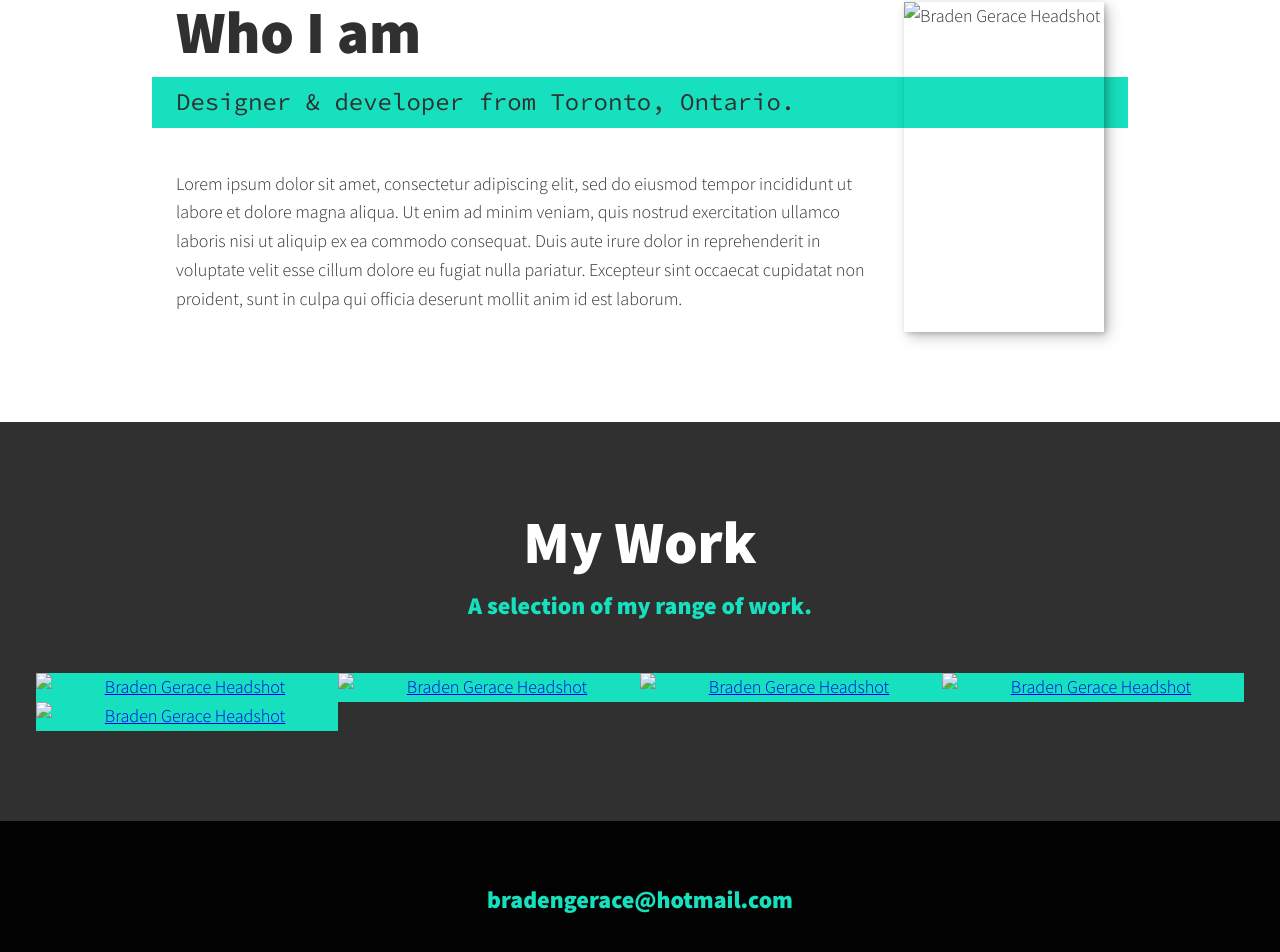
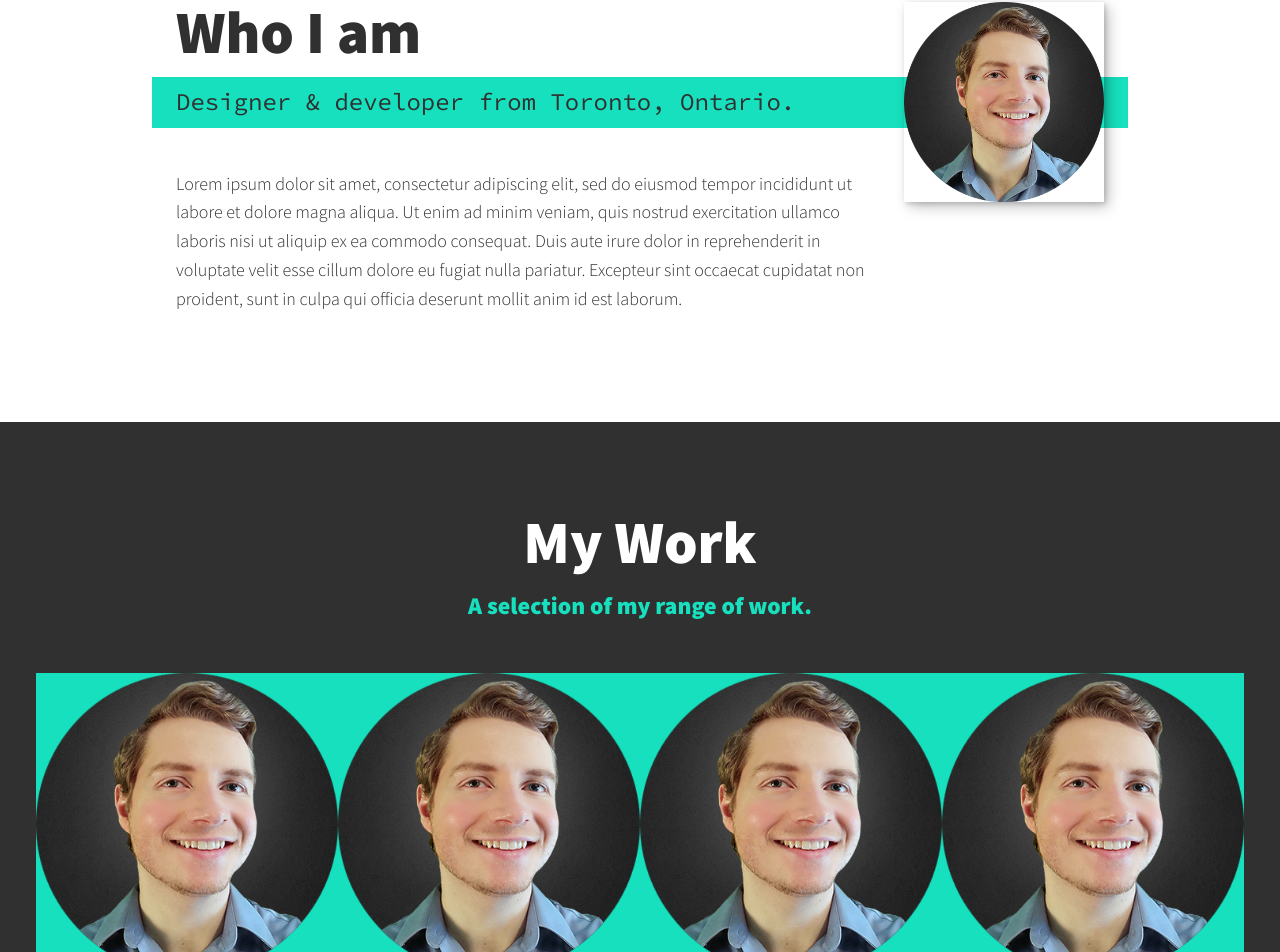
Before and after one commit to BradenGerace/BradenGerace.github.io, a plain HTML site: page index.html in a window 1280 px wide. Shown: the part 1382-2334 px from the top of the page. Drawn offline with nearby package versions, Linux system fonts and the light colour scheme.

Commit message:
added image

```diff
--- a/index.html
+++ b/index.html
@@ -77,7 +77,7 @@
                 </p>
             </div>
 
-            <img src="C:\Users\Braden\Desktop\Files\Portfolio Headshots\Headshot 1 circle.png" alt="Braden Gerace Headshot" class="about-me__img">
+            <img src="Headshot 1 circle.png" alt="Braden Gerace Headshot" class="about-me__img">
         </section>
 
         <!-- my work -->
@@ -88,27 +88,27 @@
             <div class="portfolio">
                 <!-- portfolio item 01 -->
                 <a href="portfolio-item.html" class="portfolio__item">
-                    <img src="C:\Users\Braden\Desktop\Files\Portfolio Headshots\Headshot 1 circle.png" alt="Braden Gerace Headshot" class="portfolio__img">
+                    <img src="Headshot 1 circle.png" alt="Braden Gerace Headshot" class="portfolio__img">
                 </a>
 
                 <!-- portfolio item 02 -->
-                <a href="HTML/portfolio-item.html" class="portfolio__item">
-                    <img src="C:\Users\Braden\Desktop\Files\Portfolio Headshots\Headshot 1 circle.png" alt="Braden Gerace Headshot" class="portfolio__img">
+                <a href="portfolio-item.html" class="portfolio__item">
+                    <img src="Headshot 1 circle.png" alt="Braden Gerace Headshot" class="portfolio__img">
                 </a>
 
                 <!-- portfolio item 03 -->
-                <a href="HTML/portfolio-item.html" class="portfolio__item">
-                    <img src="C:\Users\Braden\Desktop\Files\Portfolio Headshots\Headshot 1 circle.png" alt="Braden Gerace Headshot" class="portfolio__img">
+                <a href="portfolio-item.html" class="portfolio__item">
+                    <img src="Headshot 1 circle.png" alt="Braden Gerace Headshot" class="portfolio__img">
                 </a>
 
                 <!-- portfolio item 04 -->
-                <a href="HTML/portfolio-item.html" class="portfolio__item">
-                    <img src="C:\Users\Braden\Desktop\Files\Portfolio Headshots\Headshot 1 circle.png" alt="Braden Gerace Headshot" class="portfolio__img">
+                <a href="portfolio-item.html" class="portfolio__item">
+                    <img src="Headshot 1 circle.png" alt="Braden Gerace Headshot" class="portfolio__img">
                 </a>
 
                 <!-- portfolio item 05 -->
-                <a href="HTML/portfolio-item.html" class="portfolio__item">
-                    <img src="C:\Users\Braden\Desktop\Files\Portfolio Headshots\Headshot 1 circle.png" alt="Braden Gerace Headshot" class="portfolio__img">
+                <a href="portfolio-item.html" class="portfolio__item">
+                    <img src="Headshot 1 circle.png" alt="Braden Gerace Headshot" class="portfolio__img">
                 </a>
             </div>
         </section>
```
Also changed, not shown: Headshot 1 circle.png (added).
